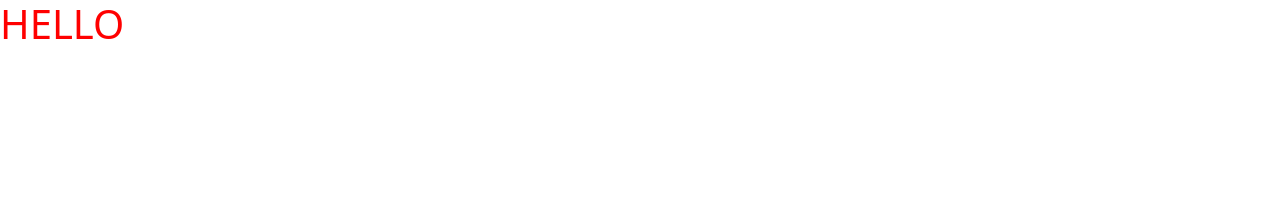
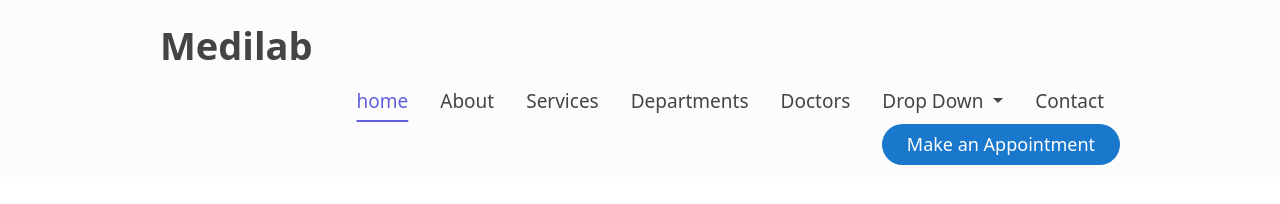
Before and after one commit to kk6910887/medilab, a plain HTML site: page index.html in a window 1280 px wide. Drawn offline with Linux system fonts and the light colour scheme.

Commit message:
make navbar

```diff
--- a/assets/css/style.css
+++ b/assets/css/style.css
@@ -1,7 +1,46 @@
 *{
     margin: 0;
     padding: 0;
+
 }
-H1{
-    color:red;
+
+/* navbar */
+
+.navbar{
+    padding: 12px 160px;
+    background:rgb(252, 252, 252);
+
+
+
 }
+.navbar-brand{
+    color:rgb(69, 67, 67);
+    font-size:38px;
+    font-weight:bold;
+}
+.navbar-brand:hover{
+    color:rgb(69, 67, 67);
+}
+.nav-link{
+    font-size:19px;
+    color:rgb(69, 67, 67);
+}
+#nav-hover:hover{
+    color:rgb(96, 96, 221);
+    text-decoration: underline;
+    text-decoration-color:rgb(96, 96, 221);
+    text-decoration-thickness: 2px;
+    text-underline-offset: 12px;
+}
+#nav-home{
+    color:rgb(96, 96, 221);
+    text-decoration: underline;
+    text-decoration-color:rgb(96, 96, 221);
+    text-decoration-thickness: 2px;
+    text-underline-offset: 12px;
+}
+#menu-button{
+   background-color: #1977cc;
+   color:white;
+   font-size:18px;
+}
--- a/index.html
+++ b/index.html
@@ -8,7 +8,49 @@
   <link rel="stylesheet" href="assets/css/style.css">
 </head>
 <body>
-    <h1> HELLO</h1>
+
+  <!-- navbar -->
+
+    <div class="container-fluid d-flex navbar">
+      <a class="navbar-brand" href="#">Medilab</a>
+      <button class="navbar-toggler" type="button" data-bs-toggle="collapse" data-bs-target="#navbarTogglerDemo02" aria-controls="navbarTogglerDemo02" aria-expanded="false" aria-label="Toggle navigation">
+        <span class="navbar-toggler-icon"></span>
+      </button>
+
+      <ul class="nav justify-content-end">
+          <li class="nav-item">
+            <a class="nav-link active" aria-current="page" href="#" id="nav-home">home</a>
+          </li>
+          <li class="nav-item">
+            <a class="nav-link" href="#" id="nav-hover">About</a>
+          </li>
+          <li class="nav-item">
+            <a class="nav-link" href="#"  id="nav-hover">Services</a>
+          </li>
+          <li class="nav-item">
+            <a class="nav-link" href="#"  id="nav-hover">Departments</a>
+          </li>
+          <li class="nav-item">
+            <a class="nav-link" href="#"  id="nav-hover">Doctors</a>
+          </li>
+          <li class="nav-item dropdown border-0">
+            <a class="nav-link dropdown-toggle" href="#" role="button" data-bs-toggle="dropdown" aria-expanded="false"  id="nav-hover">
+              Drop Down
+            </a>
+            <ul class="dropdown-menu border-0 ">
+              <li><a class="dropdown-item" href="#">Drop Down 1</a></li>
+              <li><a class="dropdown-item" href="#">Drop Down 2</a></li>
+              <li><a class="dropdown-item" href="#">Drop Down 3</a></li>
+              <li><a class="dropdown-item" href="#">Drop Down 4</a></li>
+            </ul>
+          </li>
+          <li class="nav-item">
+            <a class="nav-link" href="#"  id="nav-hover">Contact</a>
+          </li>
+          <button class="btn rounded-pill px-4" id="menu-button">Make an Appointment</button>
+      </ul>
+    </div>
+
 
   <script src="assets/js/bootstrap.bundle.min.js"></script>
 </body>
```
